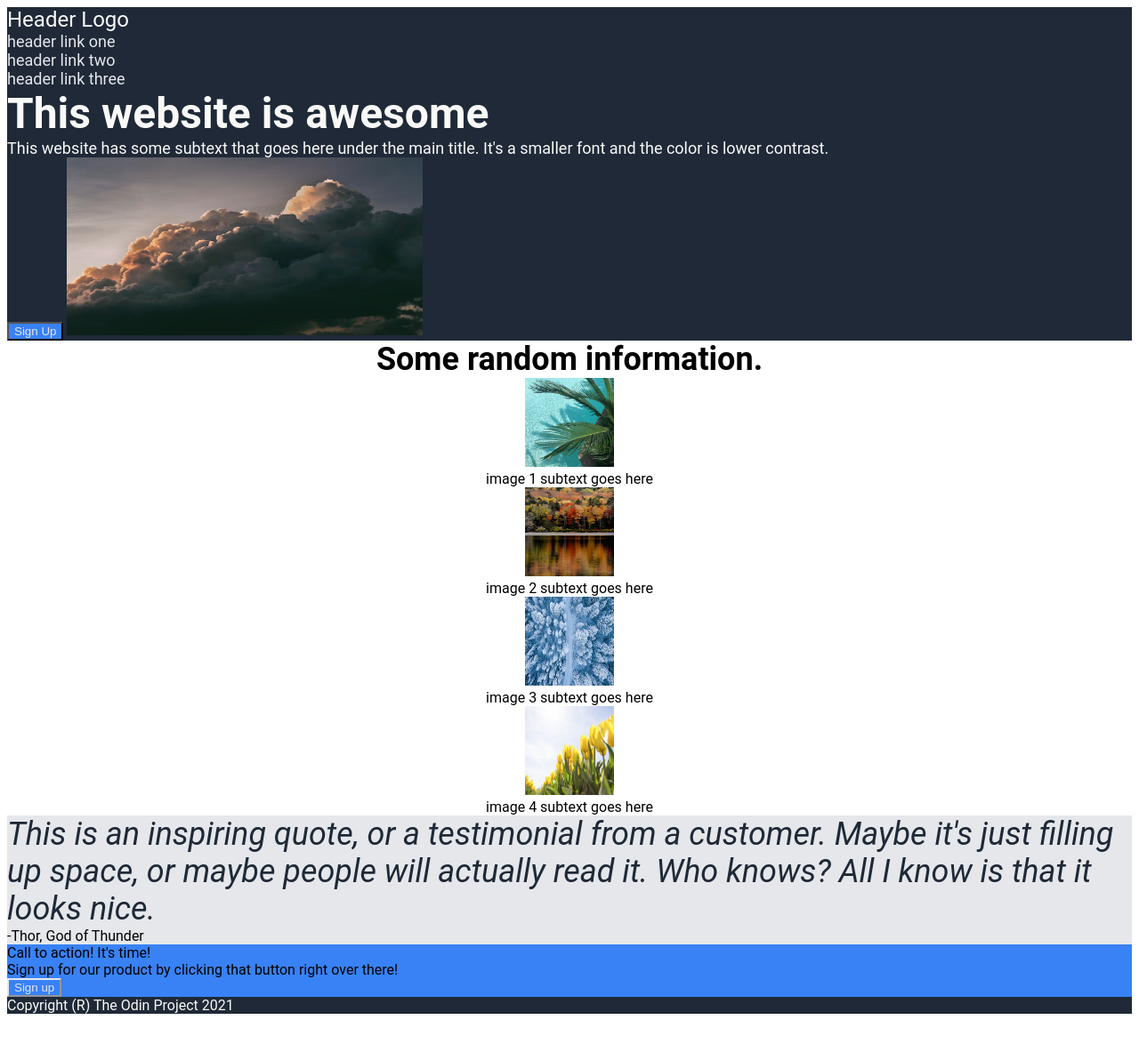
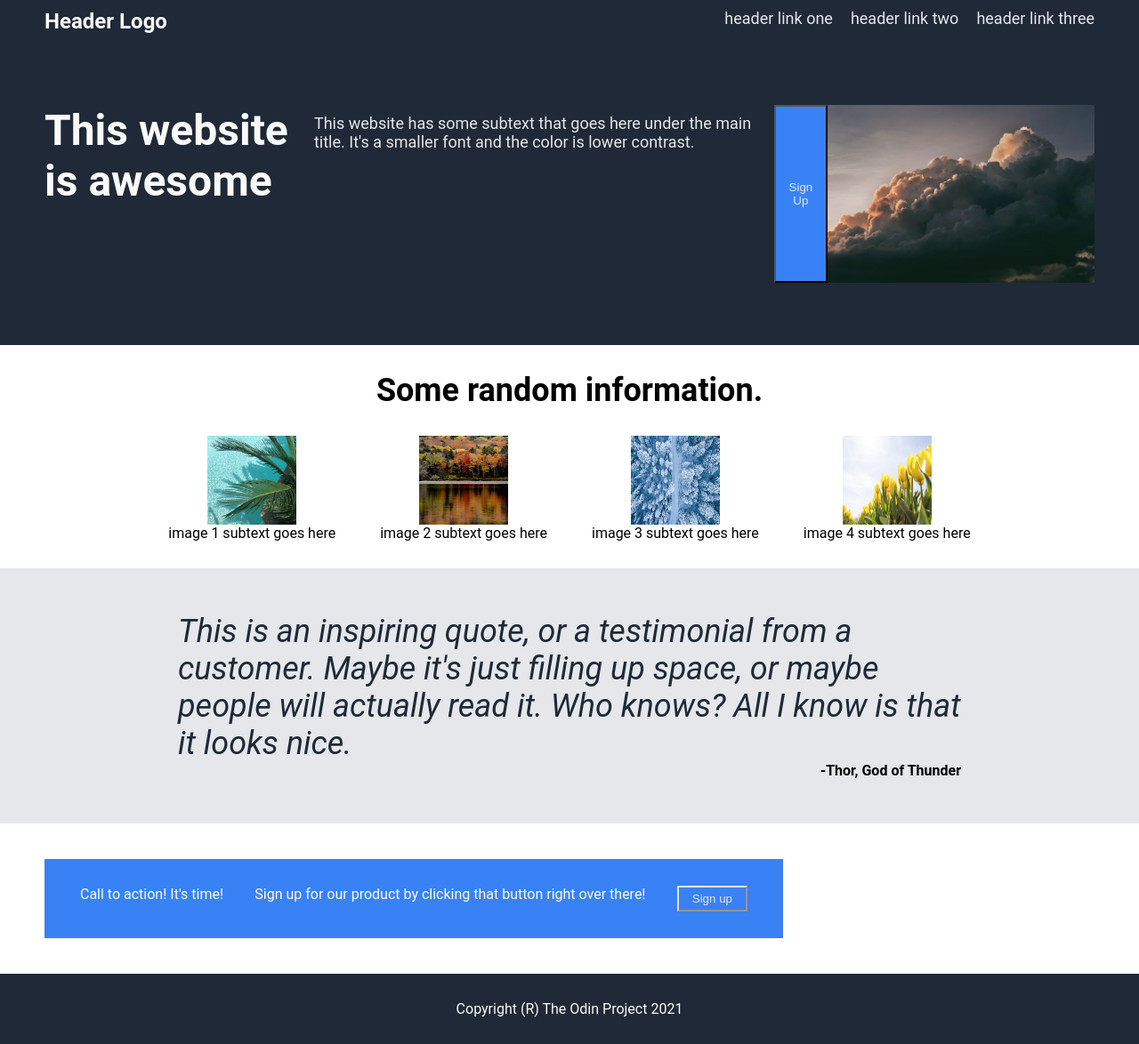
Before and after one commit to PLKim3416/top-landing-page-project, a plain HTML site: page index.html in a window 1280 px wide. Shown: the whole page at 89% size. Before the commit the page ends 1148 px from the top, so only its background shows below. Drawn offline with Linux system fonts and the light colour scheme.

Commit message:
Add margin, padding, and flex attributes

```diff
--- a/style.css
+++ b/style.css
@@ -1,16 +1,24 @@
 body {
     font-family: Roboto, sans-serif;
-
+    margin: 0;
+    display: flex;
+    flex-direction: column;
 }
 
 ul {
     list-style-type:none;
     margin:0;
     padding:0;
+    display: flex;
+    flex-direction: row;
+    gap: 20px;
 }
 .topline {
     background: #1F2937;
-    color: #F9FAF8
+    color: #F9FAF8;
+    display: flex;
+    justify-content: space-between;
+    padding: 10px 50px;
 }
 a:link {
     font-size: 18px;
@@ -19,24 +27,37 @@ a:link {
  }
 .logo {
     font-size: 24px;
+    font-weight: bold;
 }
 
 .body1 {
     background: #1F2937;
-    color: #F9FAF8
+    color: #F9FAF8;
+    padding: 70px 50px;
+    gap: 25 px;
+    display: flex;
+    justify-content: center;
 }
+.body1 .group{
+    align-items: start;
+}
+
 .body1 .header {
     font-size: 48px;
     font-weight: bolder;
+    max-width: 60%;
 }
 .body1 .text {
     font-size: 18px;
-    color: e5e7eb;
+    color:#E5E7EB;
+    padding: 10px 0;
+    max-width:90%;
 }
 
 button {
     background-color:#3882f6;
     color: #E5E7EB;
+    padding: 5px 15px;
 }
 .body4 button {
     border-color: #E5E7EB;
@@ -49,31 +70,70 @@ button {
 
 .body2 {
     text-align: center;
+    padding: 30px 0;
 }
 .body2 img {
     width:100px;
     height:100px;
     border:#3882f6;
 }
+
+.images {
+    display: flex;
+    gap: 50px;
+    margin:0 150px;
+    justify-content: center;
+}
+.group {
+    display: flex;
+    flex-direction: column;
+    align-items: center;
+}
 .body2 .header {
     font-size: 36px;
     font-weight: bolder;
+    padding-bottom: 30px;
 }
 
 .body3 {
     background-color: #E5E7EB;
+    display: flex;
+    flex-direction: column;
+    padding: 50px 200px;
 }
 .quote {
     font-size: 36px;
     color:#1F2937;
     font-style: italic;
 }
-
+.quoter {
+    font-weight: bold;
+    display: flex;
+    justify-content:end;
+}
 .body4 {
+    color:#F9FAF8;
     background-color: #3882f6;
+    margin: 40px 50px;
+    padding: 30px 40px;
+    display: flex;
+    justify-content: space-between;
+    max-width: 750px;
+}
+.body4 .group {
+    display: flex;
+    flex-direction: column;
+    align-items: start;
+}
+.centerb4 {
+    display: flex;
+    justify-content: center;
 }
 
 .footer {
     background: #1F2937;
-    color: #F9FAF8
+    color: #F9FAF8;
+    padding: 30px 0;
+    display: flex;
+    justify-content: center;
 }
```
